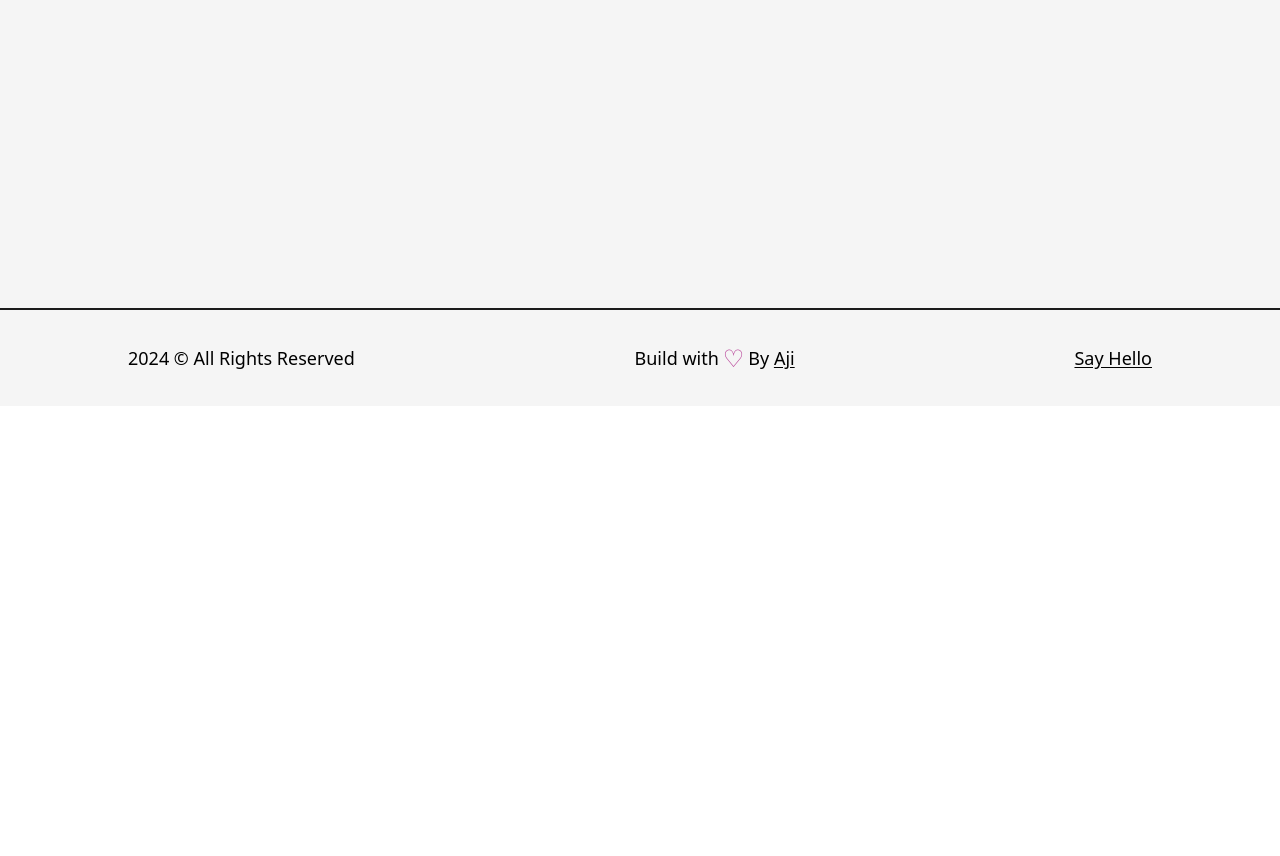
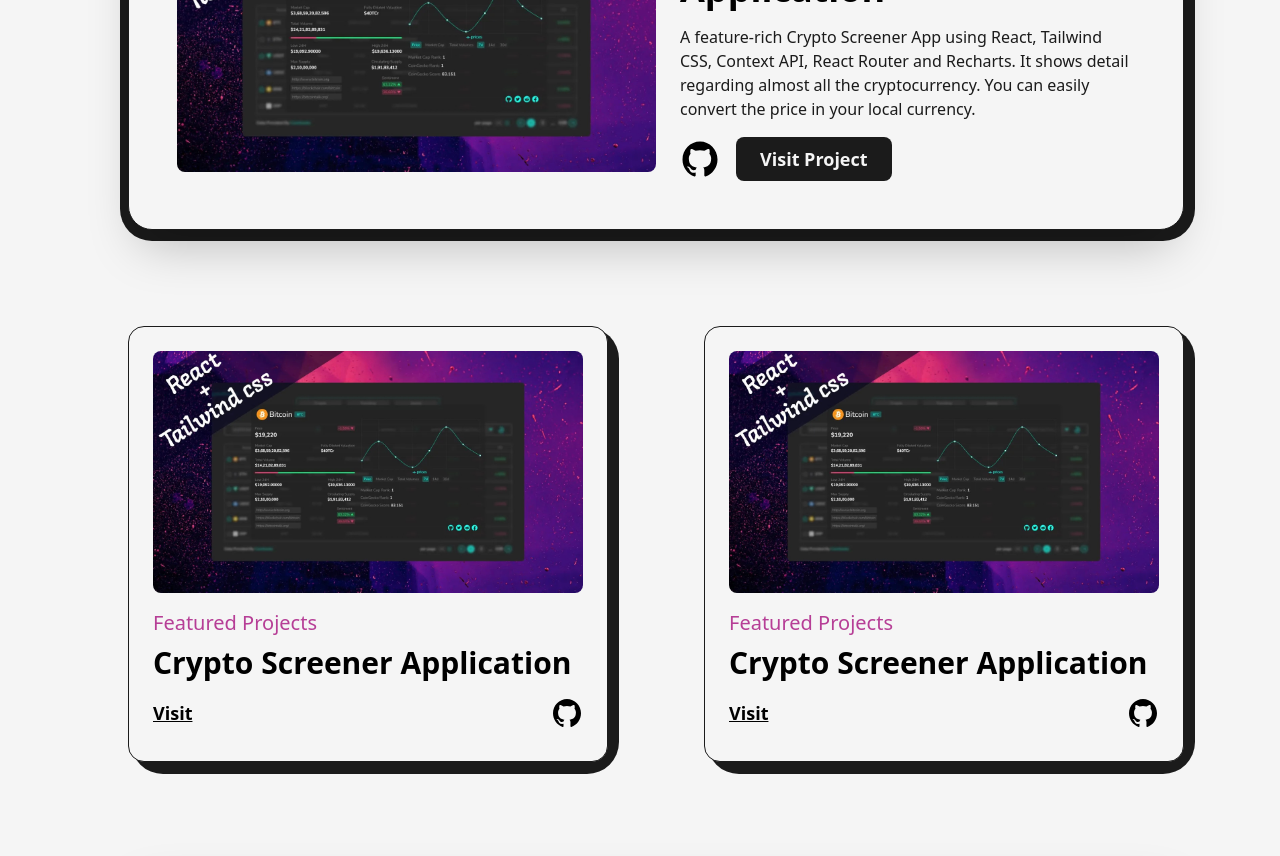
Before and after one commit to Adjie-Dev/aji-portfolio, a Next.js app: page /projects in a window 1280 px wide. Before the commit this address had no page. Shown: the part 580-1436 px from the top of the page. Before the commit the page ends 986 px from the top, so only its background shows below. Built offline with nearby package versions, Linux system fonts and the light colour scheme.

Commit message:
add projects section

```diff
--- a/src/pages/about.js
+++ b/src/pages/about.js
@@ -7,6 +7,7 @@ import profilePic from '../../public/assets/images/profile/aji.jpg'
 import { useInView, useMotionValue, useSpring } from 'framer-motion'
 import Skills from './components/Skills'
 import Experience from './components/Experience'
+import Education from './components/Education'
 
 const AnimateNumbers = ({ value }) => {
     const ref = useRef(null);
@@ -89,6 +90,7 @@ const about = () => {
                     </div>
                     <Skills />
                     <Experience />
+                    <Education />
                 </Layout>
             </main>
         </>
--- /dev/null
+++ b/src/pages/components/Education.js
@@ -0,0 +1,62 @@
+import React, { useRef } from 'react'
+import { motion, useScroll } from 'framer-motion'
+import LiIcon from './LiIcon'
+
+
+const Details = ({ type, time, place, info }) => {
+
+    const ref = useRef(null)
+
+    return (
+        <li ref={ref} className='my-8 first:mt-0 last:mb-0 w-[60%] mx-auto flex flex-col items-center justify-between'>
+            <LiIcon reference={ref} />
+            <motion.div initial={{ y: 50 }} whileInView={{ y: 0 }} transition={{ duration: 0.5, type: "spring" }}>
+                <h3 className="capitalize font-bold text-2xl">{type}
+                </h3>
+                <span className="capitalize font-medium text-dark/75">{time} | {place}</span>
+                <p className='font-medium w-full'>{info}</p>
+            </motion.div>
+        </li>
+    )
+}
+
+const Education = () => {
+
+    const ref = useRef(null)
+    const { scrollYProgress } = useScroll({
+        target: ref,
+        offset: ["start end", "center start"]
+    })
+
+    return (
+        <div className='my-64'>
+            <h1 className="font-bold text-8xl mb-32 w-full text-center">Education</h1>
+
+            <div ref={ref} className='w-[75%] mx-auto relative'>
+
+                <motion.div
+
+                    style={{ scaleY: scrollYProgress }}
+                    className='absolute left-9 top-0 w-[4px] h-full bg-dark origin-top' />
+                <ul className="w-full flex flex-col items-start justify-between ml-4">
+                    <Details
+                        type="Man 2 Situbondo"
+                        time="2018-2021"
+                        place="Situbondo. East Java, Indonesia"
+                        info="As a graduate of the science program who was active in the Robotics extracurricular during high school, I have a solid foundation in science and technology. I am familiar with programming, electronics, and teamwork, and I have honed my problem-solving skills through projects and robotics competitions. This experience has enriched my analytical and creative thinking, which is valuable in various fields of study, including those not directly related to technology."
+                    />
+
+                    <Details
+                        type="Udayana University"
+                        time="2021-right now"
+                        place="Denpasar. Bali, Indonesia"
+                        info="I am currently a student at Udayana University who also works as a developer. I leverage my experience in the developer field and my informatics skills to apply technical knowledge in the projects I work on."
+                    />
+
+                </ul>
+            </div>
+        </div>
+    )
+}
+
+export default Education
--- a/src/pages/components/Experience.js
+++ b/src/pages/components/Experience.js
@@ -10,7 +10,7 @@ const Details = ({ position, company, companyLink, time, address, work }) => {
     return (
         <li ref={ref} className='my-8 first:mt-0 last:mb-0 w-[60%] mx-auto flex flex-col items-center justify-between'>
             <LiIcon reference={ref} />
-            <div>
+            <motion.div initial={{ y: 50 }} whileInView={{ y: 0 }} transition={{ duration: 0.5, type: "spring" }}>
                 <h3 className="capitalize font-bold text-2xl">{position}&nbsp;
                     <a href={companyLink} target={'_blank'} className="text-primary capitalize">
                         {company}
@@ -18,7 +18,7 @@ const Details = ({ position, company, companyLink, time, address, work }) => {
                 </h3>
                 <span className="capitalize font-medium text-dark/75">{time} | {address}</span>
                 <p className='font-medium w-full'>{work}</p>
-            </div>
+            </motion.div>
         </li>
     )
 }
@@ -36,6 +36,11 @@ const Experience = () => {
             <h1 className="font-bold text-8xl mb-32 w-full text-center">Experience</h1>
 
             <div ref={ref} className='w-[75%] mx-auto relative'>
+
+                <motion.div
+
+                    style={{ scaleY: scrollYProgress }}
+                    className='absolute left-9 top-0 w-[4px] h-full bg-dark origin-top' />
                 <ul className="w-full flex flex-col items-start justify-between ml-4">
                     <Details
                         position={"Web Developer"}
@@ -46,16 +51,13 @@ const Experience = () => {
                         work={"Web developer with a focus on front-end development. I have worked in a team responsible for developing new features for a leading search engine, including improving the accuracy and relevance of search results."}
                     />
 
-                    <motion.div
 
-                        style={{ scaleY: scrollYProgress }}
-                        className='absolute left-8 top-0 w-[4px] h-full bg-dark origin-top' />
 
                     <Details
                         position={"Front-end Developer"}
                         company={"Hooxie.id"}
                         companyLink={"https://www.linkedin.com/company/hooxieid"}
-                        time={"2024-Present"}
+                        time={"2024-right now"}
                         address={"Batu. Malang, Indonesia"}
                         work={"As a front-end developer at Hooxie.id, I am responsible for designing and implementing responsive and interactive user interfaces. I collaborate with the team to develop new features that enhance the user experience, including optimizing the speed and performance of web applications. With in-depth knowledge of React.js and Next.js, I focus on creating innovative solutions that support business and user needs."}
                     />
--- a/src/pages/components/LiIcon.js
+++ b/src/pages/components/LiIcon.js
@@ -10,13 +10,13 @@ const LiIcon = ({ reference }) => {
 
     return (
         <figure className='absolute left-0 stroke-dark'>
-            <svg width={75} height={75} viewBox='0 0 100 100'>
+            <svg className='-rotate-90' width={75} height={75} viewBox='0 0 100 100'>
                 <circle cx="75" cy="50" r="20" className='stroke-primary stroke-1 fill-none' />
                 <motion.circle cx="75" cy="50" r="20" className='stroke-[5px] fill-light'
                     style={{
                         pathLength: scrollYProgress
                     }} />
-                <circle cx="75" cy="50" r="10" className='stroke-1 fill-primary' />
+                <circle cx="75" cy="50" r="10" className='animate-pulse stroke-1 fill-primary' />
             </svg>
         </figure>
     )
--- /dev/null
+++ b/src/pages/projects.js
@@ -0,0 +1,148 @@
+import Head from 'next/head'
+import React from 'react'
+import Layout from './components/Layout'
+import AnimatedText from './components/AnimatedText'
+import Link from 'next/link'
+import Image from 'next/image'
+import { GithubIcon } from './components/Icon'
+import project1 from '../../public/assets/images/projects/crypto-screener-cover-image.jpg'
+
+const FeaturedProject = ({ type, title, summary, img, link, github }) => {
+    return (
+        <article className='w-full flex items-center justify-between relative rounded-3xl border border-solid border-dark bg-light shadow-2xl p-12'>
+
+            <div className='absolute top-0 -right-3 -z-10 w-[102%] h-[103%] rounded-[2rem] bg-dark' />
+
+            <Link href={link} target={'_blank'} className='w-1/2 cursor-pointer overflow-hidden rounded-lg'>
+                <Image src={img} alt={title} className='w-full h-auto' />
+            </Link>
+
+            <div className='w-1/2 flex flex-col items-start justify-between pl-6'>
+                <span className='text-primary font-medium text-xl'>{type}</span>
+                <Link href={link} target={'_blank'} className='hover:underline underline-offset-2'>
+                    <h2 className='my-2 w-full text-left text-4xl font-bold'>{title}</h2>
+                </Link>
+                <p className='my-2 font-medium text-dark'>{summary}</p>
+                <div className='mt-2 flex items-center'>
+                    <Link href={github} target={'_blank'} className='w-10'>
+                        <GithubIcon /> {""}
+                    </Link>
+                    <Link href={link} target={'_blank'} className='ml-4 rounded-lg bg-dark text-light p-2 px-6 text-lg font-semibold'>
+                        Visit Project
+                    </Link>
+                </div>
+            </div>
+
+        </article>
+    )
+}
+
+const Project = ({ title, type, img, link, github }) => {
+    return (
+        <article className='w-full flex flex-col items-center justify-center rounded-2xl border border-solid border-dark bg-light p-6 relative'>
+
+            <div className='absolute top-0 -right-3 -z-10 w-[102%] h-[103%] rounded-[2rem] bg-dark' />
+            <Link href={link} target={'_blank'} className='w-full cursor-pointer overflow-hidden rounded-lg'>
+                <Image src={img} alt={title} className='w-full h-auto' />
+            </Link>
+
+            <div className='w-full flex flex-col items-start justify-between mt-4'>
+                <span className='text-primary font-medium text-xl'>{type}</span>
+                <Link href={link} target={'_blank'} className='hover:underline underline-offset-2'>
+                    <h2 className='my-2 w-full text-left text-3xl font-bold'>{title}</h2>
+                </Link>
+                <div className='my-2 w-full flex items-center justify-between'>
+                    <Link href={link} target={'_blank'} className='text-lg font-semibold underline'>
+                        Visit
+                    </Link>
+                    <Link href={github} target={'_blank'} className='w-8'>
+                        <GithubIcon />{""}
+                    </Link>
+                </div>
+            </div>
+        </article>
+    )
+}
+
+const projects = () => {
+    return (
+        <>
+            <Head>
+                <title>Aji | Projects Page</title>
+                <meta name="description" content="any description" />
+            </Head>
+            <main className='w-full mb-16 flex flex-col items-center justify-center'>
+                <Layout className='pt-16'>
+                    <AnimatedText text="Imagination Trumps Knowledge!" className='mb-16' />
+
+                    <div className='grid grid-cols-12 gap-24'>
+                        <div className='col-span-12'>
+                            <FeaturedProject
+                                title="Crypto Screener Application"
+                                img={project1}
+                                summary="A feature-rich Crypto Screener App using React, Tailwind CSS, Context API, React Router and Recharts.
+                                It shows detail regarding almost all the cryptocurrency. You can easily convert the price in your
+                                local currency."
+                                link="/"
+                                github="/"
+                                type="Featured Projects"
+                            />
+                        </div>
+                        <div className='col-span-6'>
+                            <Project
+                                title="Crypto Screener Application"
+                                img={project1}
+                                link="/"
+                                github="/"
+                                type="Featured Projects"
+                            />
+                        </div>
+                        <div className='col-span-6'>
+                            <Project
+                                title="Crypto Screener Application"
+                                img={project1}
+                                link="/"
+                                github="/"
+                                type="Featured Projects"
+                            />
+                        </div>
+
+                        <div className='col-span-12'>
+                            <FeaturedProject
+                                title="Crypto Screener Application"
+                                img={project1}
+                                summary="A feature-rich Crypto Screener App using React, Tailwind CSS, Context API, React Router and Recharts.
+                                It shows detail regarding almost all the cryptocurrency. You can easily convert the price in your
+                                local currency."
+                                link="/"
+                                github="/"
+                                type="Featured Projects"
+                            />
+                        </div>
+                        <div className='col-span-6'>
+                            <Project
+                                title="Crypto Screener Application"
+                                img={project1}
+                                link="/"
+                                github="/"
+                                type="Featured Projects"
+                            />
+                        </div>
+                        <div className='col-span-6'>
+                            <Project
+                                title="Crypto Screener Application"
+                                img={project1}
+                                link="/"
+                                github="/"
+                                type="Featured Projects"
+                            />
+                        </div>
+                    </div>
+
+                </Layout>
+            </main>
+        </>
+    )
+}
+
+export default projects
```
